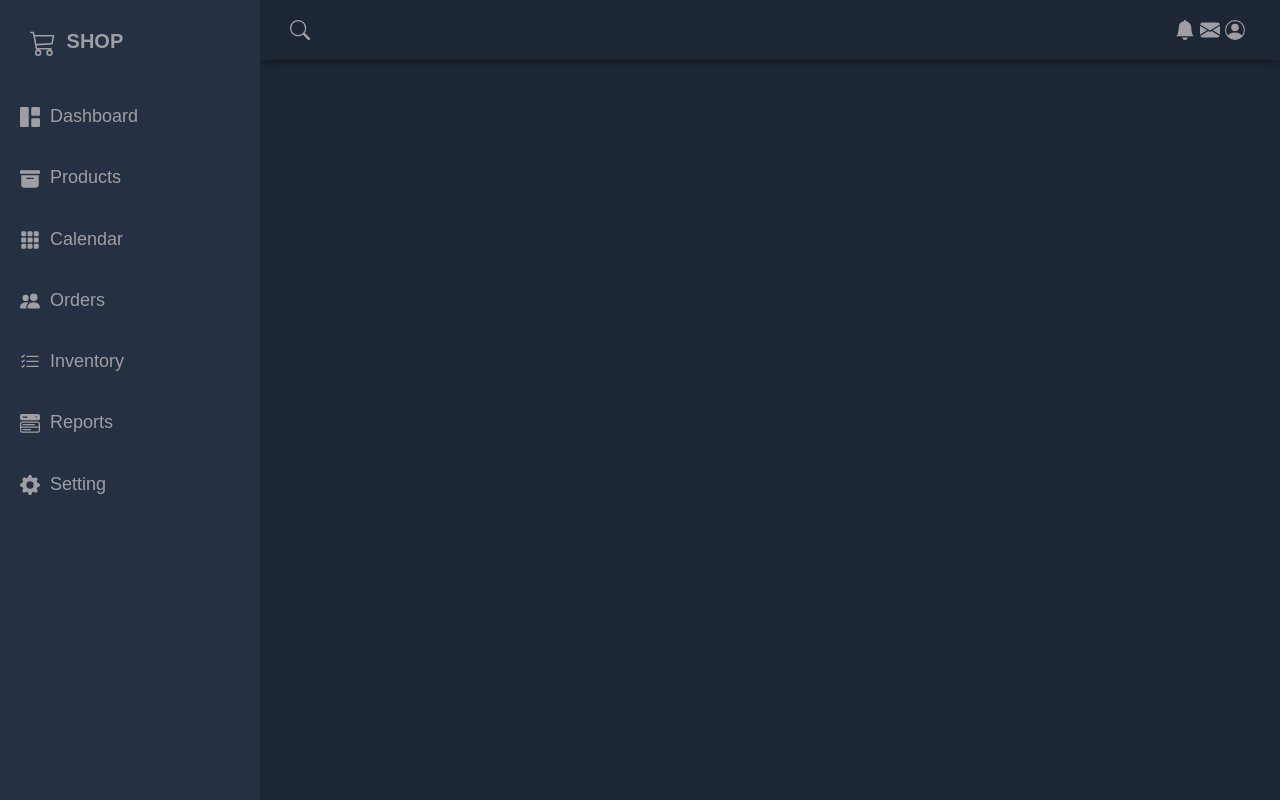
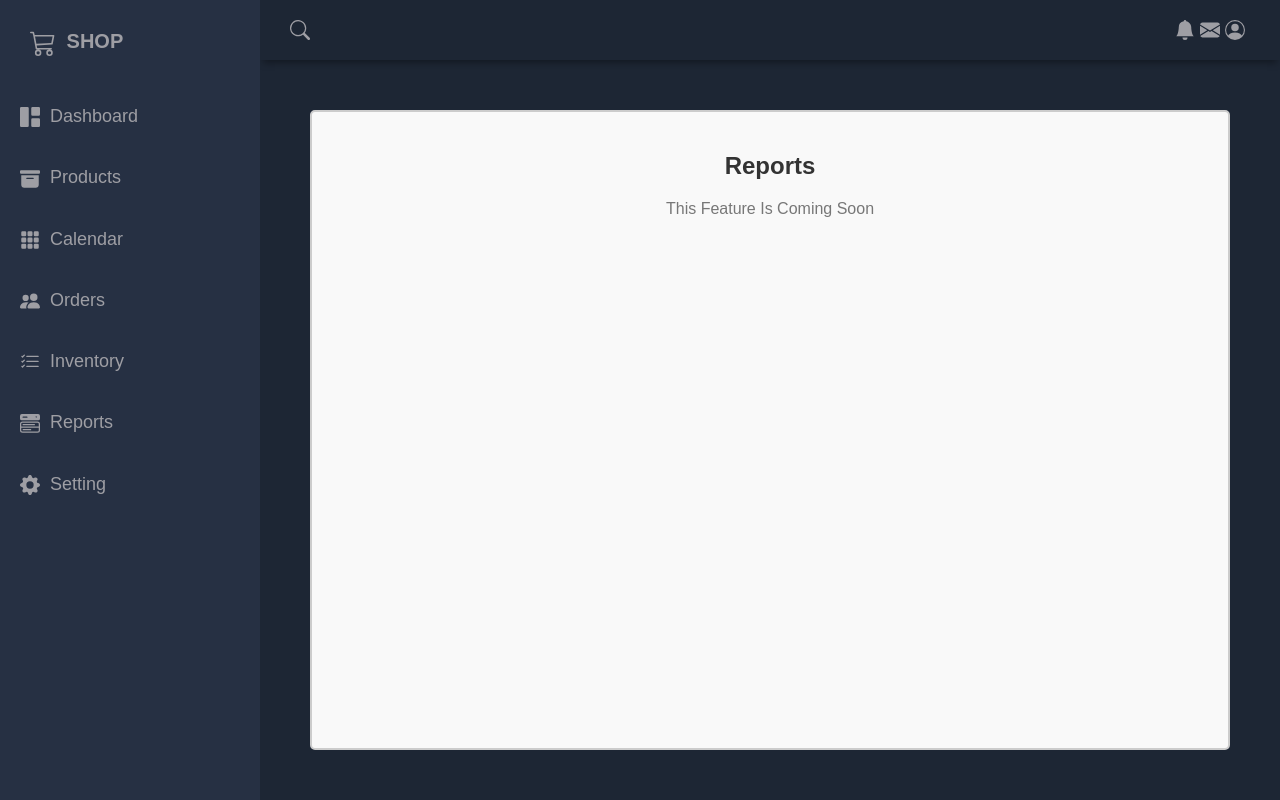
Before and after one commit to mahesh-morde/erp-system, a React (Create React App) app: page /reports in a window 1280 px wide. Built offline with nearby package versions, Linux system fonts and the light colour scheme.

Commit message:
css updated

```diff
--- a/src/App.css
+++ b/src/App.css
@@ -406,11 +406,6 @@ body {
   margin-top: 20px;
 }
 
-.order-align{
-  display: flex;
-  flex-direction: column;
-}
-
 .orders-container h1 {
   color: #ffffff;
   text-align: center;
@@ -456,3 +451,27 @@ body {
   padding: 5px 10px;
   cursor: pointer;
 }
+
+
+
+
+
+
+
+/* css for inventory, reports and settings */
+.coming-soon {
+  text-align: center;
+  margin: 50px;
+  padding: 20px;
+  border: 2px solid #ccc;
+  border-radius: 5px;
+  background-color: #f9f9f9;
+}
+
+.coming-soon h2 {
+  color: #333;
+}
+
+.coming-soon p {
+  color: #777;
+}
--- a/src/App.js
+++ b/src/App.js
@@ -7,6 +7,9 @@ import Orders from './Orders/Orders';
 import Calendar from './Calendar/Calendar';
 import Header from './Header/Header';
 import Sidebar from './Sidebar/Sidebar';
+import Inventory from './Inventory/Inventory';
+import Reports from './Reports/Reports';
+import Settings from './Settings/Settings';
 import './App.css';
 
 
@@ -29,6 +32,9 @@ const App = () => {
             <Route path="/products" element={<Products />} />
             <Route path="/orders" element={<Orders />} />
             <Route path="/calendar" element={<Calendar />} />
+            <Route path="/inventory" element={<Inventory />} />
+            <Route path="/reports" element={<Reports />} />
+            <Route path="/Settings" element={<Settings />} />
           </Routes>
       </div>
     </Router>
--- /dev/null
+++ b/src/Inventory/Inventory.js
@@ -0,0 +1,13 @@
+// src/Inventory/Inventory.js
+import React from 'react';
+
+const Inventory = () => {
+  return (
+    <div className="coming-soon">
+      <h2>Inventory</h2>
+      <p>This Feature Is Coming Soon</p>
+    </div>
+  );
+};
+
+export default Inventory;
--- /dev/null
+++ b/src/Reports/Reports.js
@@ -0,0 +1,13 @@
+// src/Reports/Reports.js
+import React from 'react';
+
+const Reports = () => {
+  return (
+    <div className="coming-soon">
+      <h2>Reports</h2>
+      <p>This Feature Is Coming Soon</p>
+    </div>
+  );
+};
+
+export default Reports;
--- /dev/null
+++ b/src/Settings/Settings.js
@@ -0,0 +1,13 @@
+// src/Settings/Settings.js
+import React from 'react';
+
+const Settings = () => {
+  return (
+    <div className="coming-soon">
+      <h2>Settings</h2>
+      <p>This Feature Is Coming Soon</p>
+    </div>
+  );
+};
+
+export default Settings;
```
